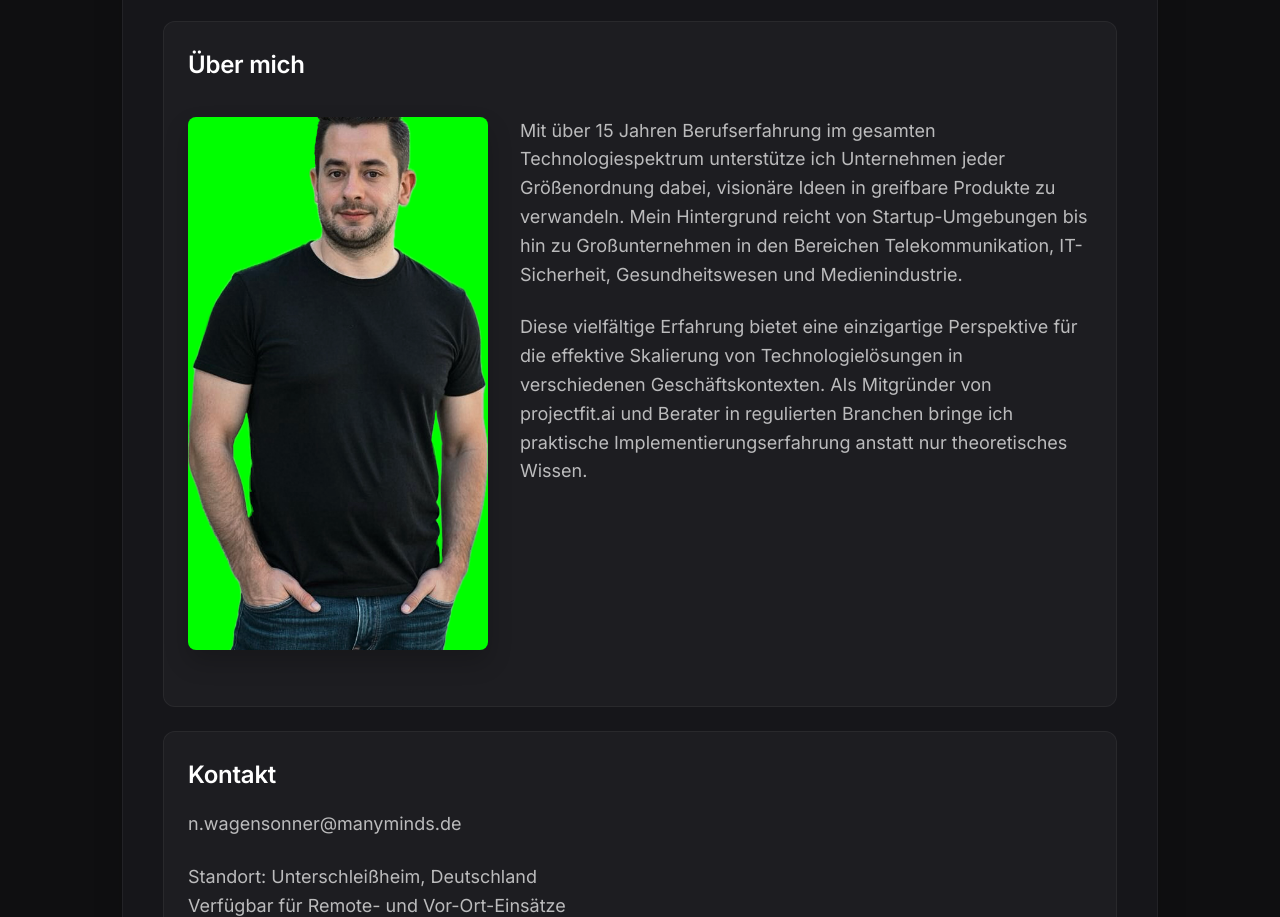
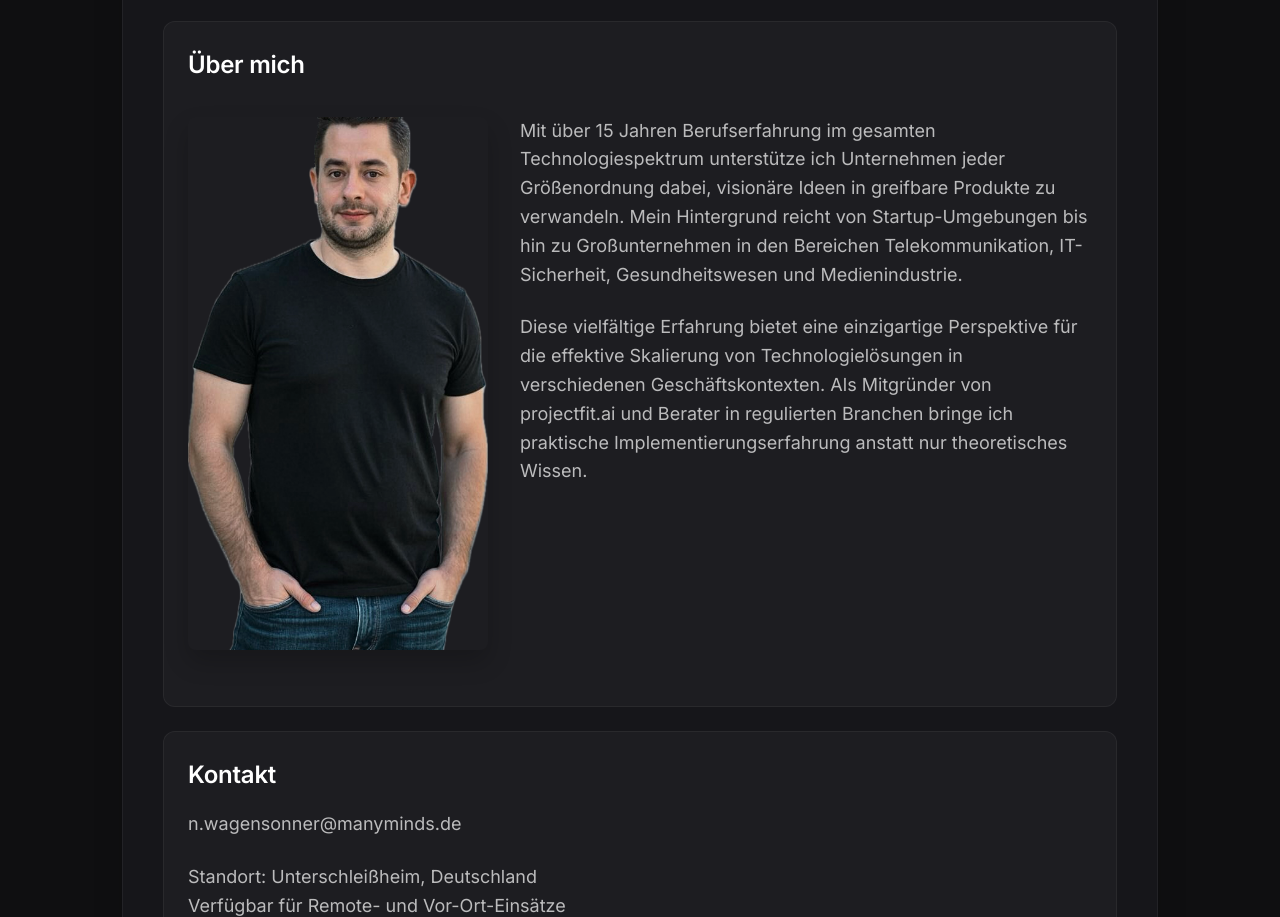
Before and after one commit to sharpner/manyminds.de, a plain HTML site: page index.html in a window 1280 px wide. Shown: the part 3599-4516 px from the top of the page. Drawn offline with Linux system fonts and the light colour scheme.

Commit message:
Remove background

```diff
--- a/index.html
+++ b/index.html
@@ -402,10 +402,10 @@
         box-shadow: 0 12px 24px rgba(0, 0, 0, 0.2);
         position: relative;
         overflow: hidden;
-        background-color: #00ff00; /* Default placeholder color */
-        background-image: url("images/me.jpg"); /* Empty by default, to be filled with real image path */
+        background-image: url("images/me2.png"); /* Empty by default, to be filled with real image path */
         background-size: cover;
         background-position: center;
+        padding: 5px;
       }
 
       /* This will only show if no background image is set */
@@ -812,7 +812,6 @@
             );
           }
         }
-
         setProfileImage("images/me2.png");
       });
     </script>
```
